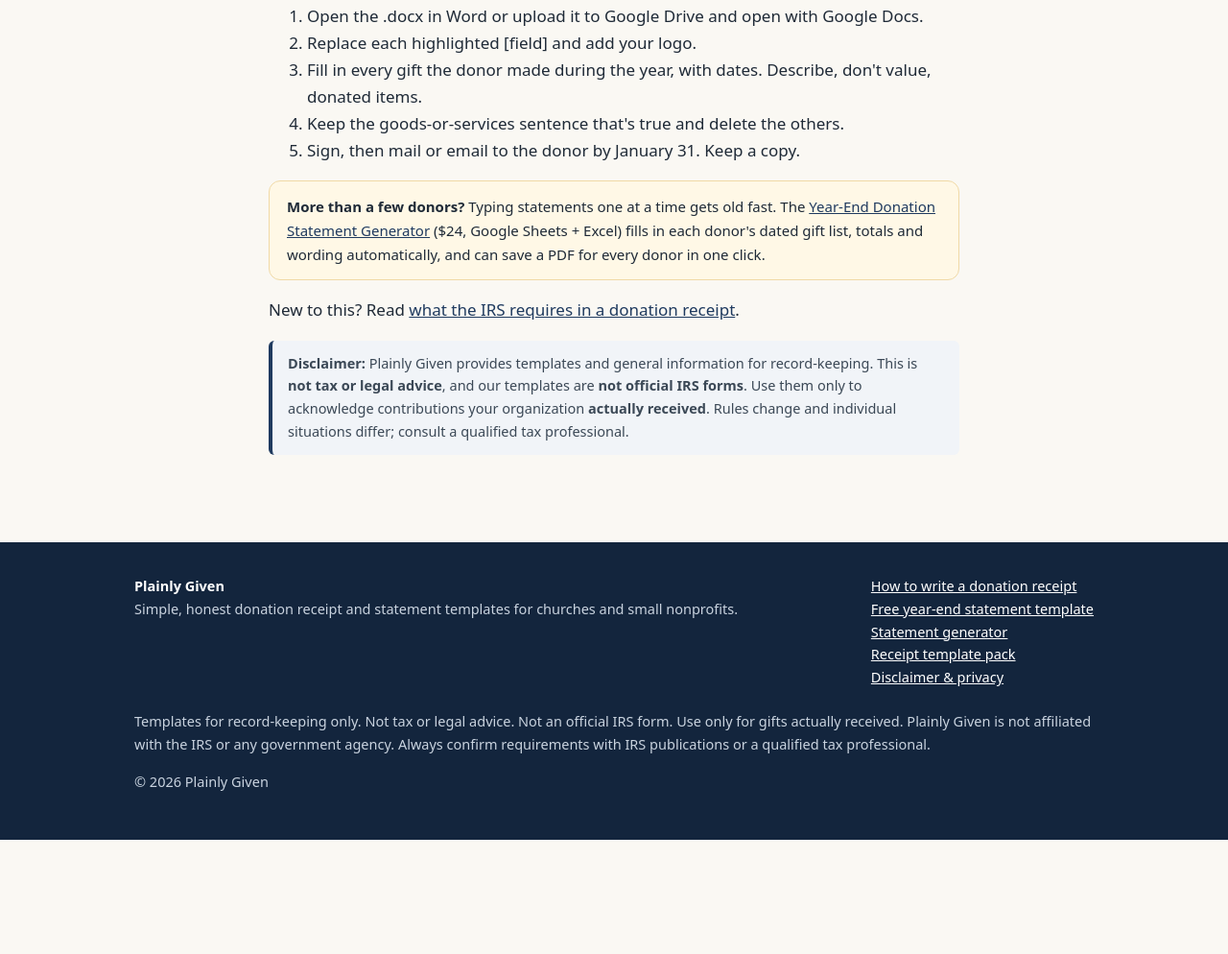
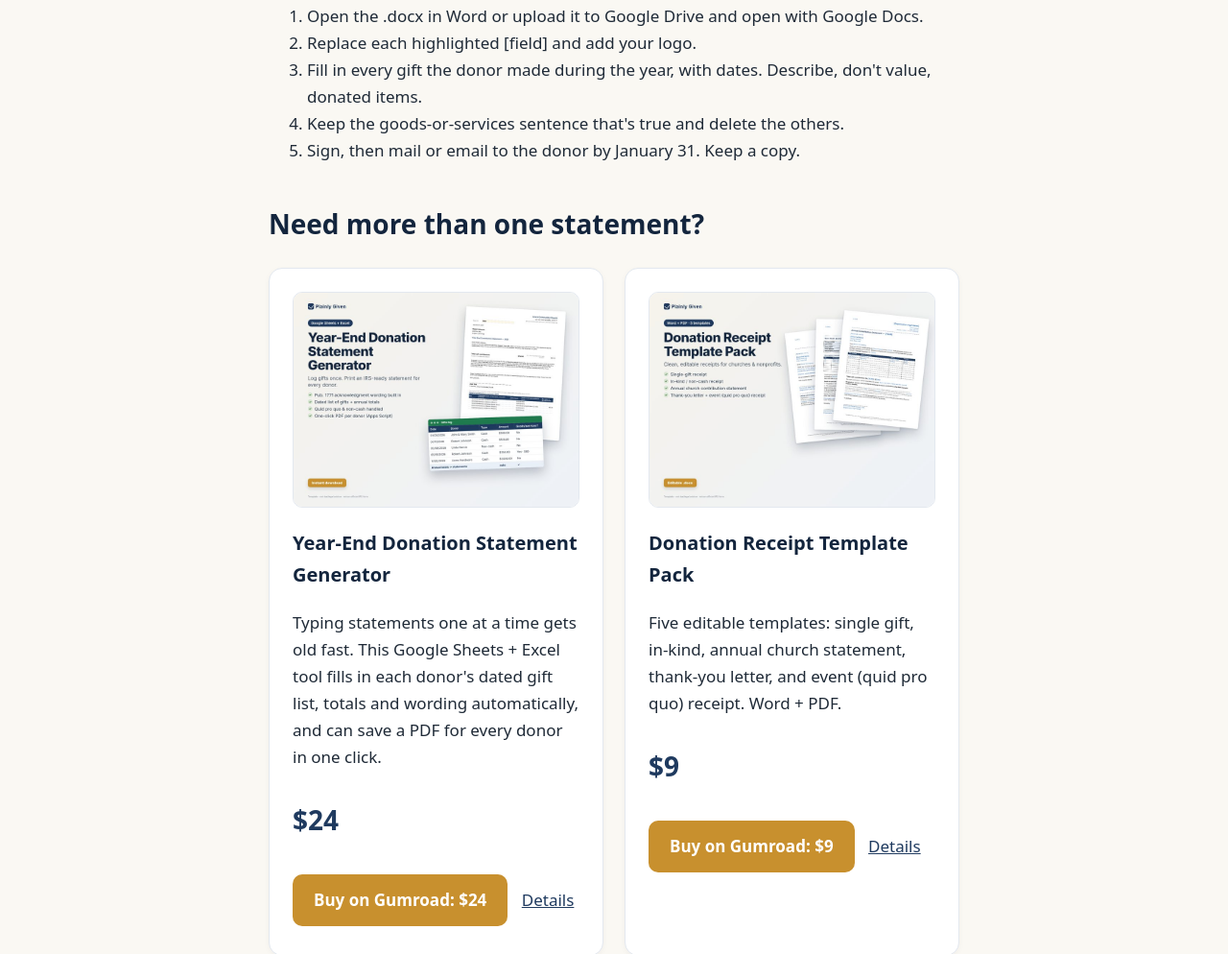
Before and after one commit to Spartan3055/plainly-given, a plain HTML site: page free-donation-statement-template.html in a window 1280 px wide. Shown: the part 1198-2192 px from the top of the page at 96% size. Before the commit the page ends 2073 px from the top, so only its background shows below. Drawn offline with Linux system fonts and the light colour scheme.

Commit message:
Use live Gumroad links; add upsell to free template page; add IndexNow key

```diff
--- a/free-donation-statement-template.html
+++ b/free-donation-statement-template.html
@@ -32,7 +32,11 @@
 <ul class="checks"><li>Letterhead area for your organization name, address, EIN and logo</li><li>Donor name and address block</li><li>Gift table with date, description and amount (cash) or description only (property)</li><li>Total cash contributions line</li><li>The three goods-or-services options: none provided, intangible religious benefits only, or a description with good-faith value</li><li>Tax-exempt status sentence and signature block</li><li>A "how to use" page with the IRS requirements summarized</li></ul>
 <h2>How to use it</h2>
 <ol><li>Open the .docx in Word or upload it to Google Drive and open with Google Docs.</li><li>Replace each highlighted [field] and add your logo.</li><li>Fill in every gift the donor made during the year, with dates. Describe, don't value, donated items.</li><li>Keep the goods-or-services sentence that's true and delete the others.</li><li>Sign, then mail or email to the donor by January 31. Keep a copy.</li></ol>
-<div class="note"><strong>More than a few donors?</strong> Typing statements one at a time gets old fast. The <a href="donation-statement-generator.html">Year-End Donation Statement Generator</a> ($24, Google Sheets + Excel) fills in each donor's dated gift list, totals and wording automatically, and can save a PDF for every donor in one click.</div>
+<h2>Need more than one statement?</h2>
+<div class="grid">
+<div class="card"><img src="img/generator-cover.jpg" width="800" height="600" alt="Year-End Donation Statement Generator" loading="lazy"><h3>Year-End Donation Statement Generator</h3><p>Typing statements one at a time gets old fast. This Google Sheets + Excel tool fills in each donor's dated gift list, totals and wording automatically, and can save a PDF for every donor in one click.</p><p class="price">$24</p><a class="btn gold" href="https://plainlygiven.gumroad.com/l/donation-statement-generator" data-gumroad="generator">Buy on Gumroad: $24</a> <a href="donation-statement-generator.html">Details</a></div>
+<div class="card"><img src="img/receipt-pack-cover.jpg" width="800" height="600" alt="Donation Receipt Template Pack" loading="lazy"><h3>Donation Receipt Template Pack</h3><p>Five editable templates: single gift, in-kind, annual church statement, thank-you letter, and event (quid pro quo) receipt. Word + PDF.</p><p class="price">$9</p><a class="btn gold" href="https://plainlygiven.gumroad.com/l/donation-receipt-templates" data-gumroad="pack">Buy on Gumroad: $9</a> <a href="donation-receipt-template-pack.html">Details</a></div>
+</div>
 <p>New to this? Read <a href="how-to-write-a-year-end-donation-receipt.html">what the IRS requires in a donation receipt</a>.</p>
 <p class="disc"><strong>Disclaimer:</strong> Plainly Given provides templates and general information for record-keeping. This is <strong>not tax or legal advice</strong>, and our templates are <strong>not official IRS forms</strong>. Use them only to acknowledge contributions your organization <strong>actually received</strong>. Rules change and individual situations differ; consult a qualified tax professional.</p>
 </div></section></main>
```
Also changed, not shown: donation-receipt-template-pack.html (+2 -2 lines), donation-statement-generator.html (+2 -2 lines), 22e910b861d5474369f523e23acc0da7.txt (added).
